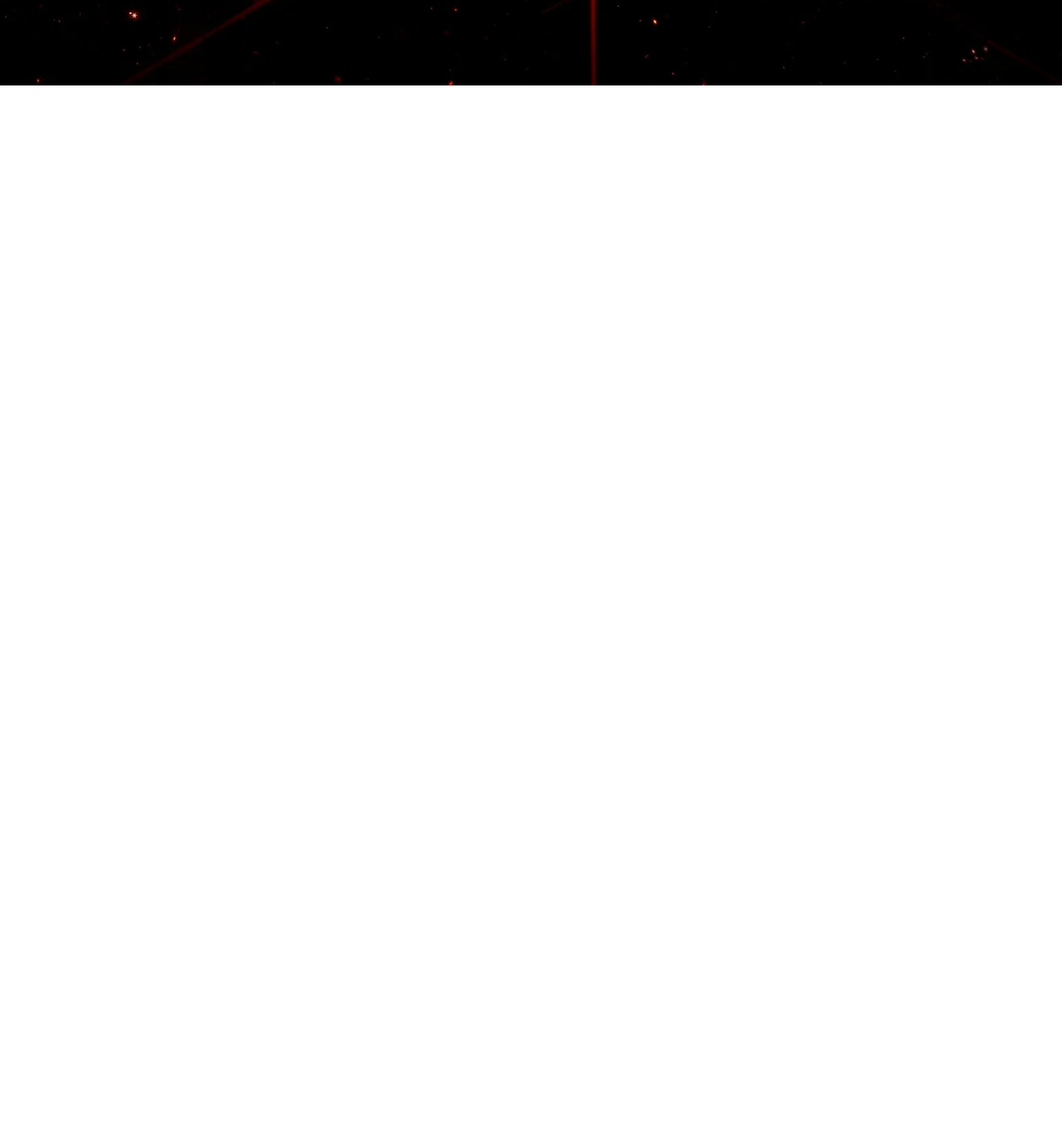
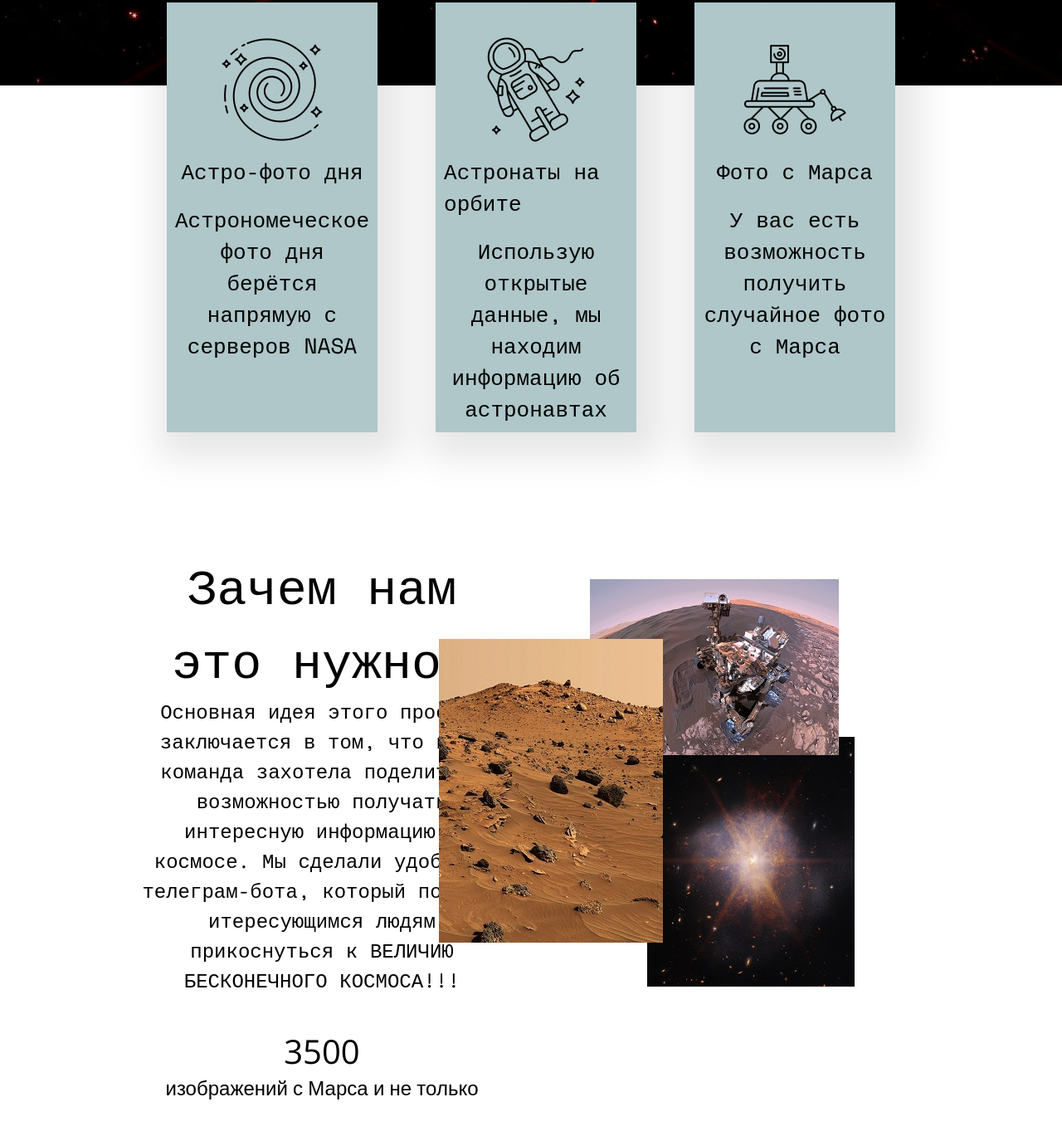
Before and after one commit to NDaVS/fefu_web_2_course, a plain HTML site: page index.html in a window 1280 px wide. Shown: the part 697-2060 px from the top of the page at 83% size. Before the commit the page ends 800 px from the top, so only its background shows below. Drawn offline with nearby package versions, Linux system fonts and the light colour scheme.

Commit message:
add some info

```diff
--- a/index.html
+++ b/index.html
@@ -21,14 +21,14 @@
 
             <div class="nave">
                 <a class="nave_item" href="#">Главная</a>
-                <a class="nave_item" href="#">Ссылки</a>
-                <a class="nave_item" href="#">other</a>
+                <a class="nave_item" href="#">История</a>
+                <a class="nave_item" href="#">Изображения</a>
                 <a class="nave_item" href="#">О нас</a>
             </div>
             <div class="tg">
                 <div class="phone_holder">
                     <div class="tg_img">
-                        <img  src="img/tg.png" alt="">
+                        <img src="img/tg.png" alt="">
                     </div>
                     <div class="tg_id">
                         <a href="https://t.me/Lunk_bot" class="num">tg</a>
@@ -52,5 +52,77 @@
 
     </div>
 </div>
+
+<div class="cards">
+
+    <div class="container">
+        <div class="cards_holder">
+            <div class="card">
+                <div class="card_image">
+                    <img src="/img/apod.png" alt="123">
+                </div>
+                <div class="card_title">Астро-фото дня</div>
+                <div class="card_desc">Астрономеческое фото дня берётся напрямую с серверов NASA</div>
+
+            </div>
+            <div class="card">
+                <div class="card_image">
+                    <img src="/img/astro.png" alt="123">
+                </div>
+                <div class="card_title">Астронаты на орбите</div>
+                <div class="card_desc">Использую открытые данные, мы находим информацию об астронавтах</div>
+
+            </div>
+            <div class="card">
+                <div class="card_image">
+                    <img src="/img/rover.png" alt="123">
+                </div>
+                <div class="card_title">Фото с Марса</div>
+                <div class="card_desc">У вас есть возможность получить случайное фото с Марса</div>
+
+            </div>
+        </div>
+
+
+    </div>
+
+
+</div>
+
+<div class="history">
+    <div class="container">
+        <div class="history_holder">
+            <div class="history_info">
+
+                <div class="history_title">
+                    Зачем нам это нужно?
+                </div>
+                <div class="history_desc">
+                    Основная идея этого проекта заключается в том, что наша команда захотела поделиться возможностью
+                    получать
+                    интересную
+                    информацию о космосе. Мы сделали удобного телеграм-бота, который поможет итересующимся людям
+                    прикоснуться к ВЕЛИЧИЮ БЕСКОНЕЧНОГО КОСМОСА!!!
+                </div>
+                <div class="history_number">
+
+                    <div class="history_item">
+                        3500 <span>изображений с Марса и не только</span>
+                    </div>
+
+                </div>
+
+            </div>
+            <div class="history_images">
+                <img class="images_1" src="img/mars_1.jpg" alt="">
+                <img class="images_2" src="img/mars_2.jpg" alt="">
+                <img class="images_3" src="img/space.jpg" alt="">
+            </div>
+        </div>
+
+    </div>
+
+</div>
+
 </body>
 </html>
--- a/style.css
+++ b/style.css
@@ -1,25 +1,30 @@
-body{
+body {
     margin: 0;
     font-family: 'Open Sans', sans-serif;
 }
+
 .container {
     margin: 0 166px;
 }
+
 .header {
     background-image: url("img/bg.webp");
     height: 100vh;
     background-repeat: no-repeat;
     background-size: cover;
 }
-.header_line{
+
+.header_line {
     padding-top: 50px;
     display: flex;
     align-items: center;
     justify-content: space-around;
 }
-.logo{
+
+.logo {
     border-radius: 50%;
 }
+
 .nave_item {
     color: #fff;
     text-decoration: none;
@@ -28,32 +33,38 @@ body{
     margin-right: 35px;
     transition: color 0.3s linear;
 }
-.nave_item:hover{
+
+.nave_item:hover {
     color: #37c9ff
 }
 
-.num{
+.num {
     color: #fff;
     text-decoration: none;
     font-weight: 700;
     transition: color 0.3s linear;
 
 }
-.num:hover{
+
+.num:hover {
     color: #37c9ff
 }
-.phone_holder{
+
+.phone_holder {
     display: flex;
     align-items: center;
 }
-.tg_id{
+
+.tg_id {
     padding-left: 5px;
 }
-.tg{
+
+.tg {
     border-left: 2px solid #ffffff;
     padding-left: 10px;
 }
-.button{
+
+.button {
     background-color: #ff7400;
     color: white;
     text-decoration: none;
@@ -62,13 +73,16 @@ body{
     transition: background-color 0.2s linear;
 
 }
-.button:hover{
+
+.button:hover {
     background-color: #b96702;
 }
-.header_down{
+
+.header_down {
 
 }
-.header_title{
+
+.header_title {
     color: #e4f8fa;
     font-family: 'Space Mono', monospace;
     font-weight: 400;
@@ -80,6 +94,111 @@ body{
     padding: 15px;
     border-radius: 35px;
 }
-.header_subtitle{
+
+.header_subtitle {
     font-size: 70px;
 }
+
+.card {
+    background-color: #afc7c9;
+    width: 349px;
+    margin-left: 35px;
+    margin-right: 35px;
+    box-shadow: 10px 10px 40px 20px #0000001A;
+    margin-top: -100px;
+    padding: 10px 10px;
+}
+
+.cards_holder {
+    display: flex;
+    justify-content: center;
+
+}
+
+.card_image {
+    display: flex;
+    justify-content: center;
+    padding-top: 31px;
+    padding-bottom: 15px;
+}
+
+.card_title {
+    display: flex;
+    justify-content: center;
+    margin-bottom: 20px;
+    font-family: 'Space Mono', monospace;
+    font-weight: 400;
+    font-size: 26px;
+}
+
+.card_desc {
+    text-align: center;
+    font-family: 'Space Mono', monospace;
+    font-weight: 400;
+    font-size: 26px;
+}
+
+.history{
+    margin-top: 140px;
+}
+
+.history_title {
+    font-family: 'Space Mono', monospace;
+    font-weight: 400;
+    font-size: 60px;
+    width: 444px;
+    text-align: center;
+}
+
+.history_desc {
+    font-family: 'Space Mono', monospace;
+    font-weight: 400;
+    font-size: 24px;
+    width: 444px;
+    text-align: center;
+}
+
+
+
+.history_number{
+    width: 444px;
+    justify-content: center;
+    margin-top: 40px;
+}
+
+.history_item{
+    text-align: center;
+    font-size: 40px;
+}
+
+.history_number span{
+    display: block;
+    font-size: 24px;
+}
+
+.history_holder{
+    display: flex;
+    justify-content: space-between;
+    padding-bottom: 150px;
+}
+.history_images{
+    position: relative;
+}
+.images_1{
+    position: absolute;
+    z-index: 999;
+    top: 109px;
+    left: -585px;
+}
+.images_2{
+    position: absolute;
+    z-index: 1;
+    top: 37px;
+    left: -403px;
+}
+.images_3{
+    position: absolute;
+    z-index: 0;
+    top: 227px;
+    left: -334px;
+}
```
Also changed, not shown: img/apod.png (added), img/apod.svg (added), img/astro.png (added), img/mars_1.jpg (added), img/mars_2.jpg (added), img/rover.png (added), img/space.jpg (added).
